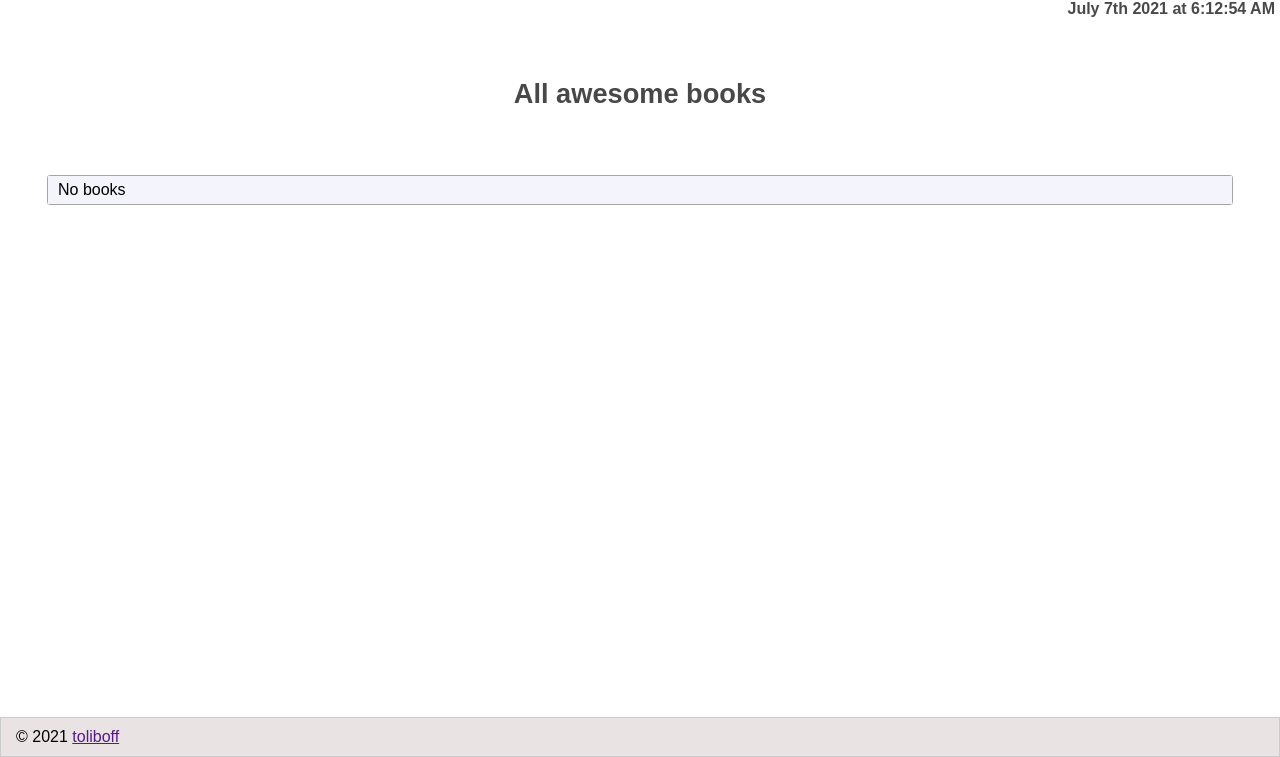
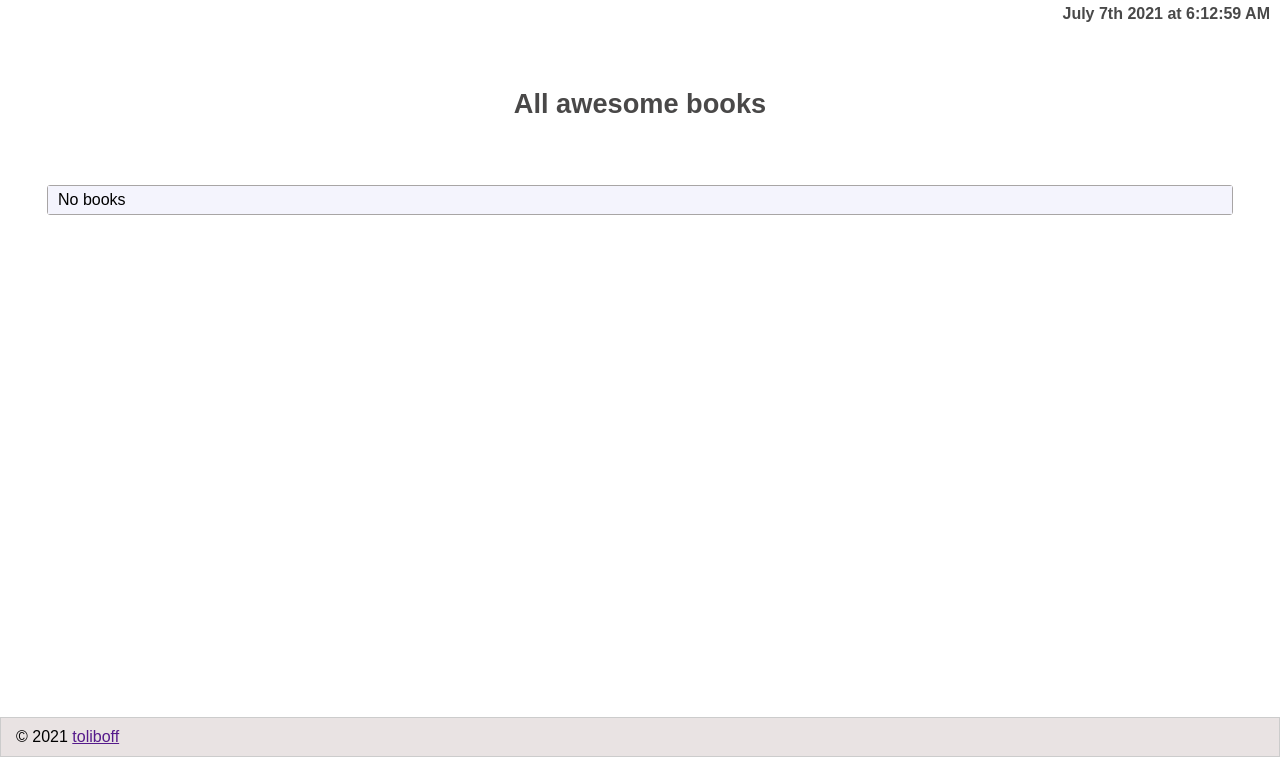
Before and after one commit to toliboff/bookman, a plain HTML site: page index.html in a window 1280 px wide. Shown: the part 43-800 px from the top of the page. Drawn offline with Linux system fonts and the light colour scheme.

Commit message:
Add setInterval() to show proper date and time

```diff
--- a/css/style.css
+++ b/css/style.css
@@ -24,7 +24,7 @@ section {
 /* HEADER */
 .date{
   text-align: right;
-  padding: 5px;
+  padding: 10px;
   color: #494949;
   font-weight:700;
 }
--- a/js/script.js
+++ b/js/script.js
@@ -111,8 +111,7 @@ links.forEach((link) => {
 });
 
 
-let DateTime = luxon.DateTime;
-let today = DateTime.local();
+
 
 function getNumberSuffix(num) {
   const th = 'th'
@@ -131,7 +130,12 @@ function getNumberSuffix(num) {
     default:  return th
   }
 }
-let modified=today.toLocaleString({...DateTime.DATETIME_MED_WITH_SECONDS, month:'long',}).split(" ");
-let dateNum=parseInt(modified[1]);
-modified[1]=dateNum+getNumberSuffix(dateNum);
-date.innerHTML=modified.join(" ");
+
+setInterval(()=>{
+  let DateTime = luxon.DateTime;
+  let today = DateTime.local();
+  let modified=today.toLocaleString({...DateTime.DATETIME_MED_WITH_SECONDS, month:'long',}).split(" ");
+  let dateNum=parseInt(modified[1]);
+  modified[1]=dateNum+getNumberSuffix(dateNum);
+  date.innerHTML=modified.join(" ");
+}, 1000)
```
